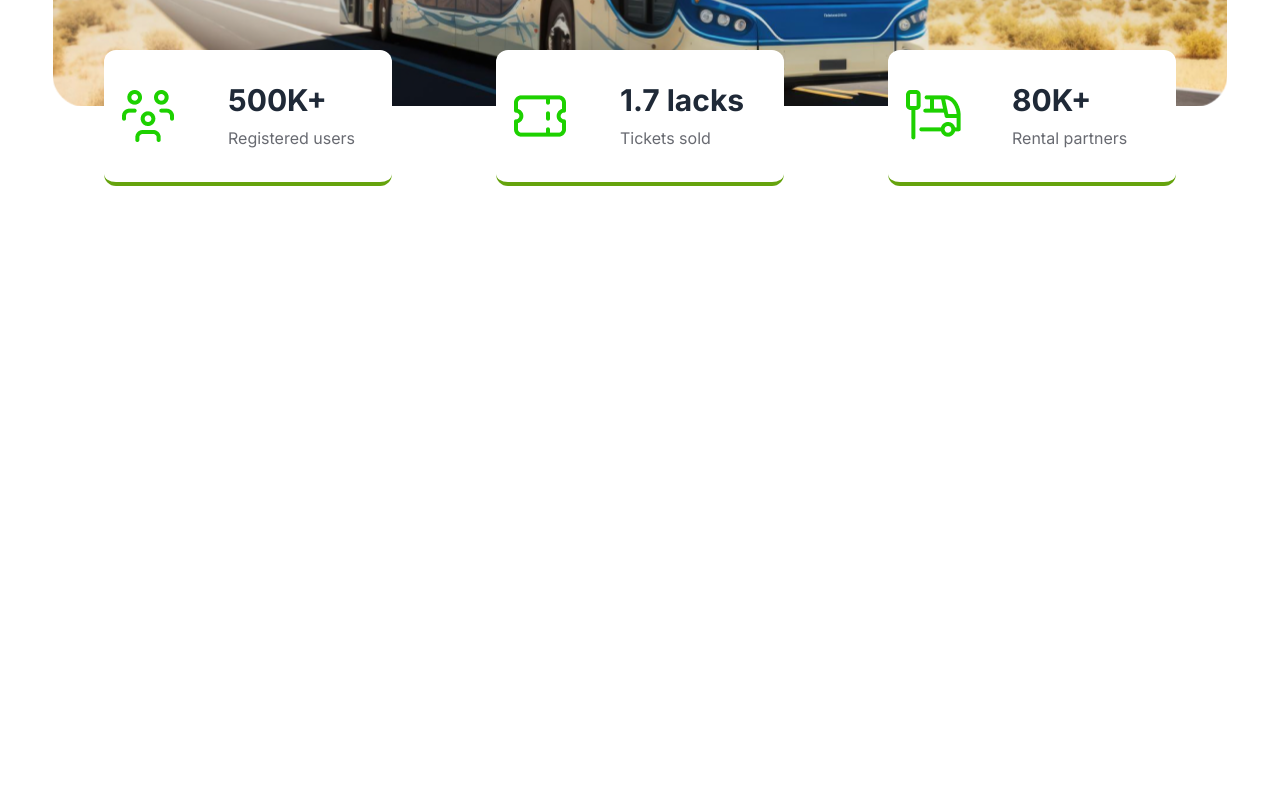
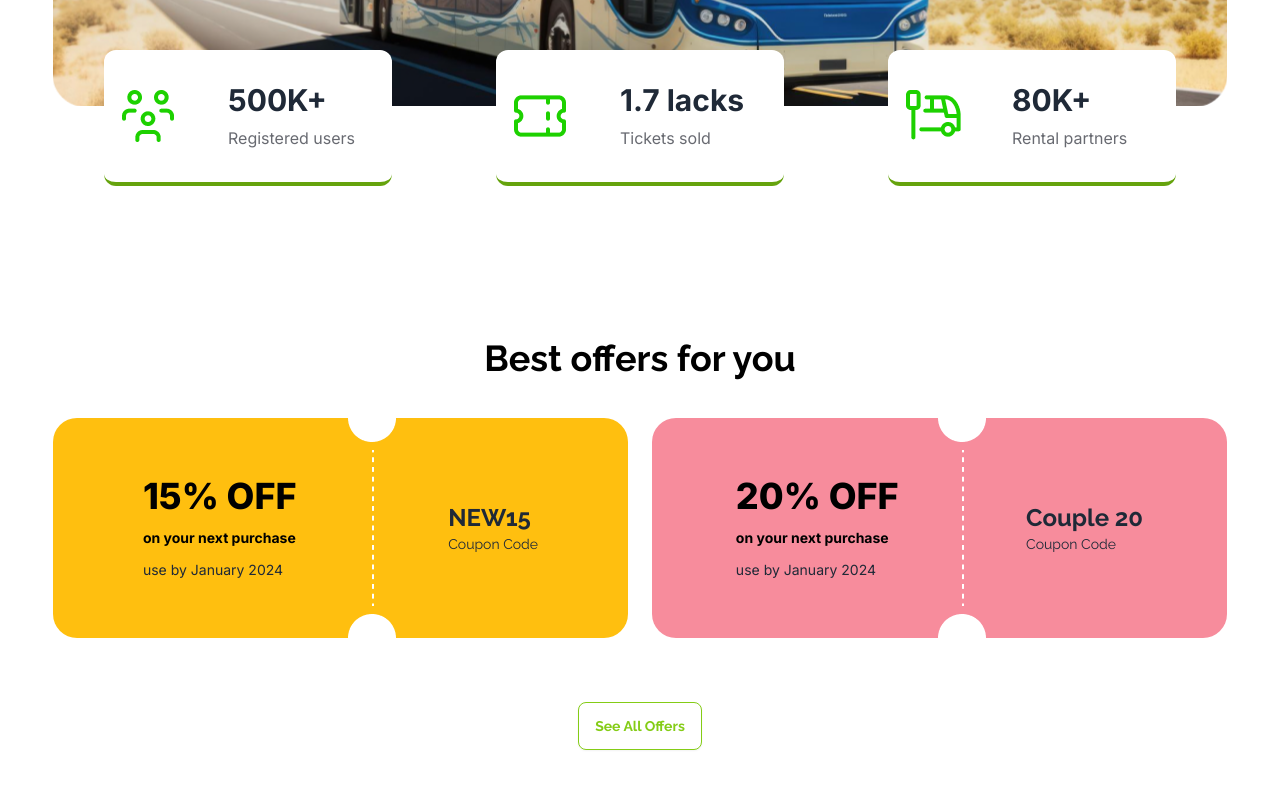
Before and after one commit to Arafat0122/b9a5, a plain HTML site: page index.html in a window 1280 px wide. Shown: the part 512-1300 px from the top of the page. Before the commit the page ends 800 px from the top, so only its background shows below. Drawn offline with nearby package versions, Linux system fonts and the light colour scheme.

Commit message:
coupon section added

```diff
--- a/index.html
+++ b/index.html
@@ -104,6 +104,41 @@
     </head>
 
     <main>
+        <!-- offer section -->
+        <section>
+            <h2 class="text-4xl font-bold text-black text-center mb-10 mt-24">Best offers for you</h2>
+            <div class="flex flex-col lg:flex-row gap-6 justify-center items-center">
+                <!-- coupon-1 -->
+                <div class="flex items-center justify-around bg-[#ffbf0f] w-96 lg:w-[575px] px-12 lg:px-16 rounded-3xl">
+                    <div class="space-y-3 font-inter">
+                        <h3 class="text-3xl lg:text-4xl text-black font-extrabold">15% OFF</h3>
+                        <h5 class="text-sm text-black font-bold">on your next purchase</h5>
+                        <p class="text-sm">use by January 2024</p>
+                    </div>
+                    <img src="images/cupon-devider.png" alt="">
+                    <div class="">
+                        <h2 class="text-2xl font-bold">NEW15</h2>
+                        <p class="text-sm ">Coupon Code</p>
+                    </div>
+                </div>
+                <!-- coupon-2 -->
+                <div class="flex items-center justify-around bg-[#F78C9C] w-96 lg:w-[575px] pl-12 lg:pl-16 pr-5 lg:pr-16 rounded-3xl">
+                    <div class="space-y-3 font-inter">
+                        <h3 class="text-3xl lg:text-4xl text-black font-extrabold">20% OFF</h3>
+                        <h5 class="text-sm text-black font-bold">on your next purchase</h5>
+                        <p class="text-sm">use by January 2024</p>
+                    </div>
+                    <img src="images/cupon-devider.png" alt="">
+                    <div class="">
+                        <h2 class="text-2xl font-bold">Couple 20</h2>
+                        <p class="text-sm ">Coupon Code</p>
+                    </div>
+                </div>
+            </div>
+            <div class="text-center my-16">
+                <button class="btn bg-white border-1 border-lime-500 text-lime-500 text-sm font-bold">See All Offers</button>
+            </div>
+        </section>
 
     </main>
 
```
